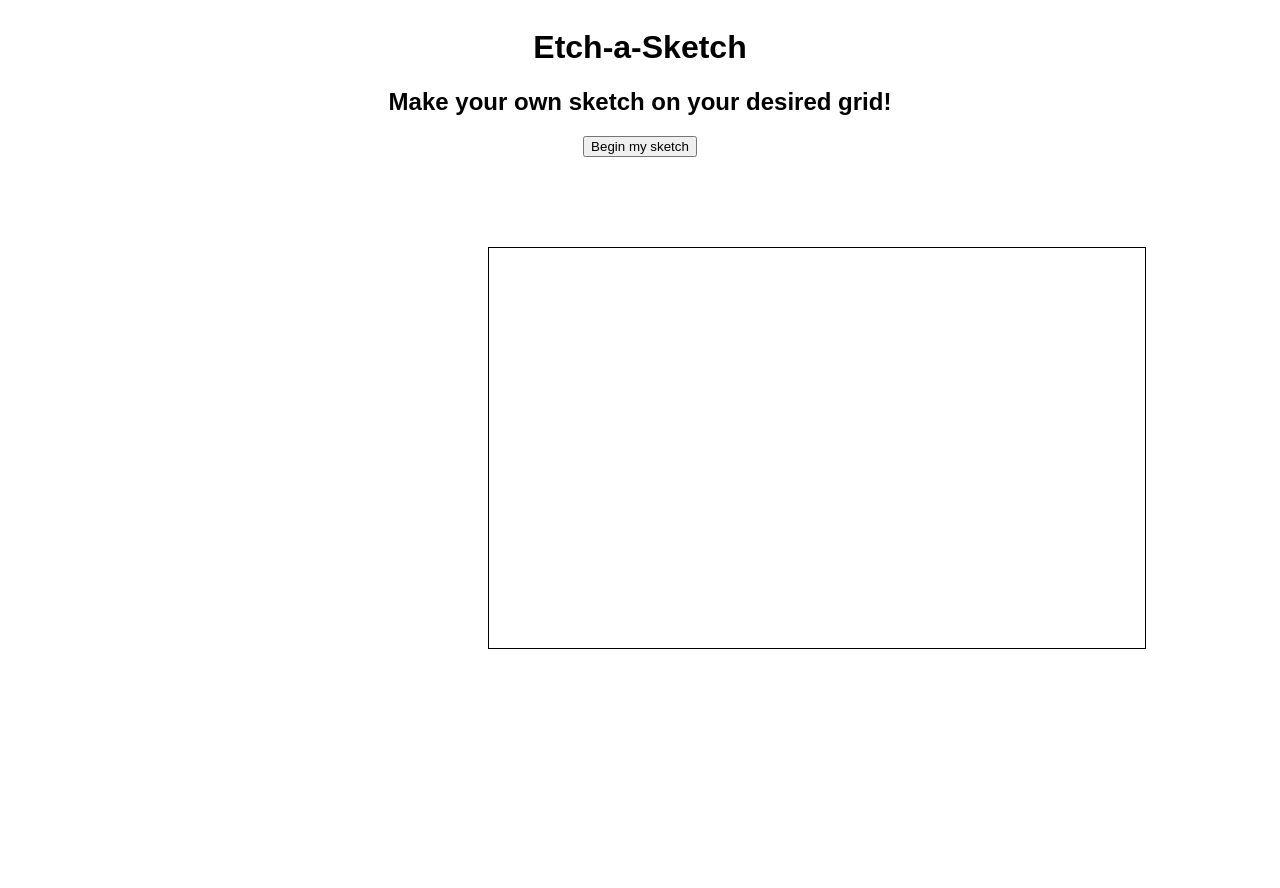
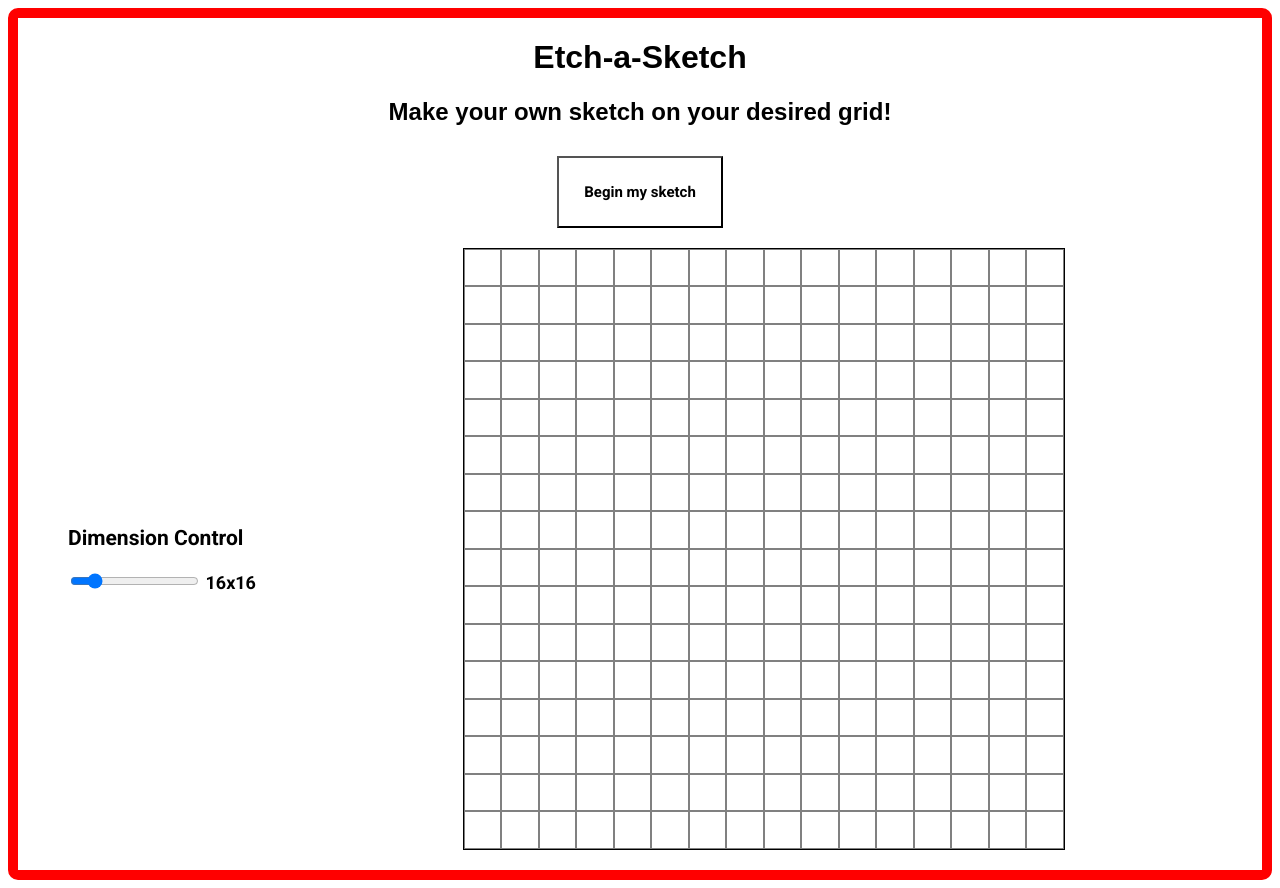
Before and after one commit to pxxrth/Etch-a-Sketch, a plain HTML site: page index.html in a window 1280 px wide. Before the commit the page ends 800 px from the top, so only its background shows below. Drawn offline with Linux system fonts and the light colour scheme; a web font is replaced by a local one.

Commit message:
Completed etch-a-sketch project, added the loop for the grid to appear sqaures in it by the input of the dimension slider and also added the squares being shaded black when hovered

```diff
--- a/index.html
+++ b/index.html
@@ -1,12 +1,9 @@
 <!DOCTYPE html>
-<html land="en">
+<html lang="en">
 <head>
     <meta charset="UTF-8">
     <title>Etch-a-Sketch</title>
-    <link rel="styleSheet" href="styles.css"></link>
-    <style>
-        @import url('https://fonts.googleapis.com/css2?family=Bungee+Tint&family=Roboto:ital,wght@0,100..900;1,100..900&display=swap');
-    </style>
+    <link rel="stylesheet" href="styles.css">
 </head>
 <body>
 
@@ -16,12 +13,53 @@
         <button id="scroll-btn">Begin my sketch</button>
     </div>
 
+    <div class="main-content">
+        <div id="dimension">
+            <h3>Dimension Control</h3>
+            <input type="range" id="grid-slider" min="1" max="100" value="16">
+            <span id="slider-value">16x16</span>
+        </div>
+
         <div id="container"></div>
-</body>
+    </div>
+
     <script>
-    const scrolling = document.querySelector("#scroll-btn")
+        const scrolling = document.querySelector("#scroll-btn");
         scrolling.addEventListener("click", function() {
             document.querySelector("#container").scrollIntoView({behavior: "smooth"});
-    })
+        });
+
+        window.history.scrollRestoration = "manual";
+        window.onbeforeload = function() {
+            window.scrollTo(0, 0);
+        };
+
+        const slider = document.querySelector("#grid-slider");
+        const sliderValue = document.querySelector("#slider-value");
+
+        slider.addEventListener("input", function() {
+            sliderValue.textContent = slider.value + "x" + slider.value;
+            populateBoard(slider.value);
+        });
+
+        function populateBoard(size) {
+            let grid = document.querySelector('#container');
+            grid.innerHTML = "";
+
+            grid.style.gridTemplateColumns = `repeat(${size}, 1fr)`;
+            grid.style.gridTemplateRows = `repeat(${size}, 1fr)`;
+
+            let amount = size * size;
+            for(let i = 0; i < amount; i++) {
+                let square = document.createElement("div");
+                square.classList.add("square");
+                square.addEventListener("mouseover", () => {
+                    square.style.backgroundColor = "black";
+                });
+                grid.appendChild(square);
+            }
+        }
+        populateBoard(16);
     </script>
+</body>
 </html>
--- a/styles.css
+++ b/styles.css
@@ -1,11 +1,25 @@
+@import url('https://fonts.googleapis.com/css2?family=Bungee+Tint&family=Roboto:ital,wght@0,100..900;1,100..900&display=swap');
+
+
+body {
+    border: 10px solid red;
+    border-radius: 10px;
+}
+
+.main-content {
+    display: flex;
+    align-items: center;
+    justify-content: center;
+    margin-left: 50px;
+    gap: 10px;
+}
 
 #container {
-    display: flex;
-    border: 1.8px solid black;
-    padding-top: 400px;
-    margin-left: 38%;
-    margin-right: 10%;
-    margin-top: 90px;
+    display: grid;
+    width: 600px;
+    height: 600px;
+    border: 1px solid black;
+    margin: 20px auto;
 }
 
 #hero {
@@ -27,3 +41,46 @@
 h2 {
     margin-top: 0px;
 }
+
+#scroll-btn {
+    background-color: white;
+    color: black;
+    transition: transform 0.3s ease;
+    margin-top: 10px;
+    padding: 25px;
+    font-weight: 700;
+    font-size: 15px;
+    font-family: "Roboto", sans-serif;
+}
+
+#scroll-btn:hover {
+    transform: translateY(-5px);
+    background-color: black;
+    color: white;
+}
+
+#container:hover {
+    background-color: black;
+}
+
+#dimension {
+    font-family: "Roboto", sans-serif;
+    font-size: 18px;
+    font-weight: 700;
+}
+
+.grid-box {
+    border: 1px solid black;
+    aspect-ratio: 1;
+    background-color: white;
+}
+
+.square {
+    border: 1px solid gray;
+    background-color: white;
+    transition: background-color 1ms;
+}
+
+.square:hover {
+    background-color: black;
+}
```
Lines whose indentation alone changed are shown as unchanged.
